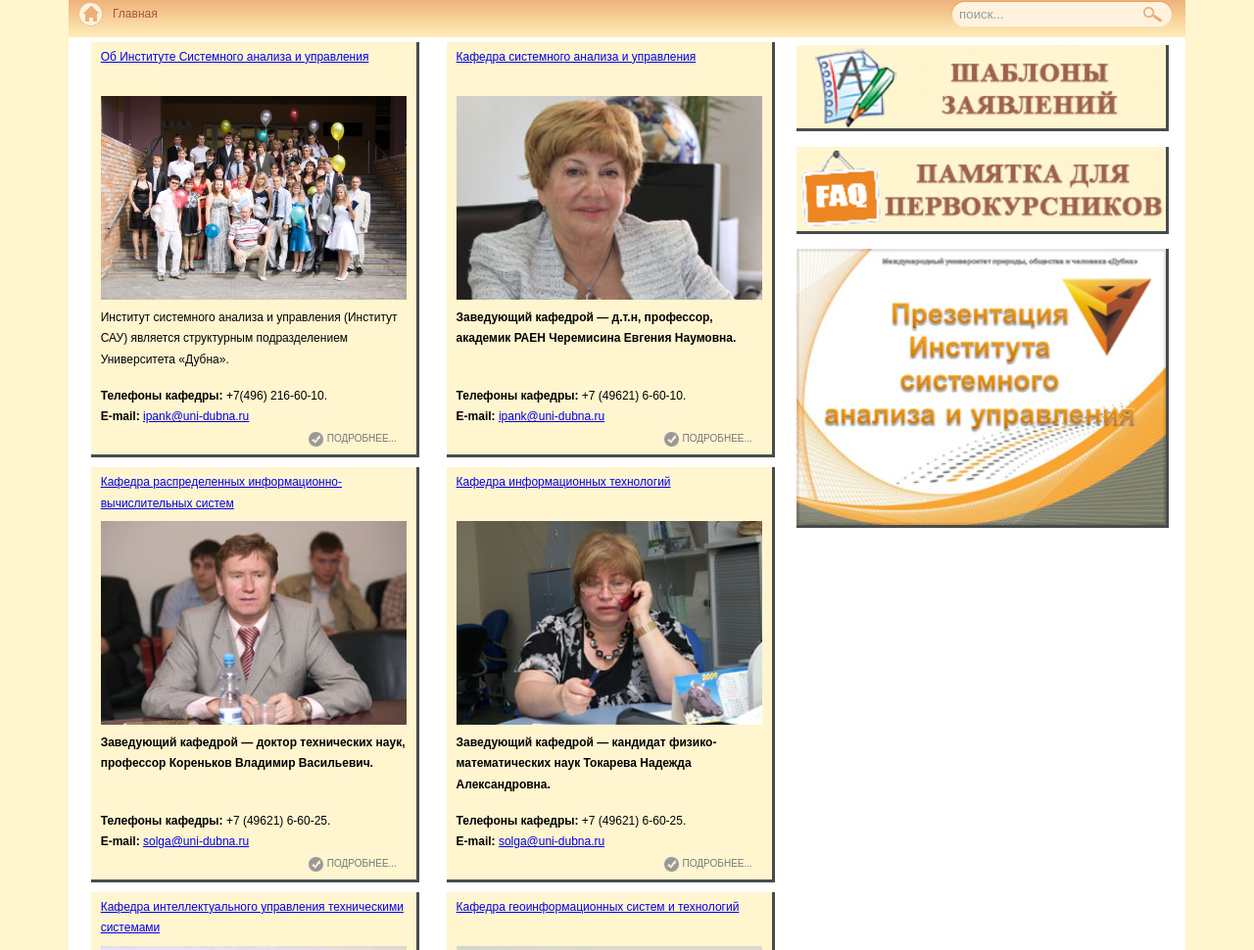
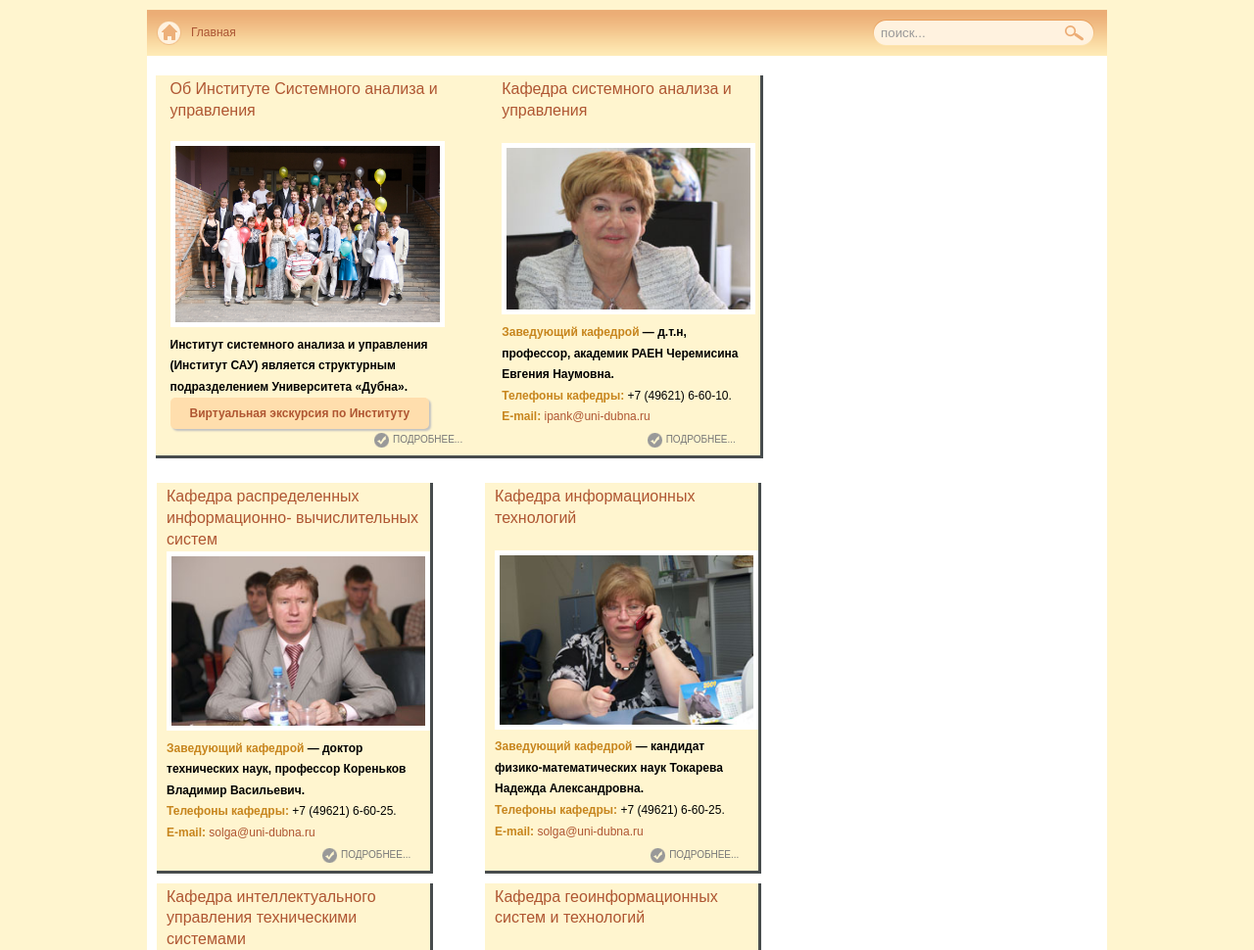
Before and after one commit to mortalshot/sau, a plain HTML site: page index.html in a window 1280 px wide. Shown: the part 682-1652 px from the top of the page at 98% size. Drawn offline with Linux system fonts and the light colour scheme.

Commit message:
Add files via upload

```diff
--- a/index.html
+++ b/index.html
@@ -32,15 +32,16 @@
 
         <div class="info ">
             <div class="gallery ">
-                <img class="gallery-image" src="images/7.jpg" alt="" />
+                <img class="gallery-image responsive" src="images/7.jpg" alt="" />
             </div>
-            <div class="news-container ">
-                <ul class="news-tabs ">
+            <div class="news-container">
+                <ul class="news-tabs">
                     <li class="news-tab">
                         Новости
                     </li>
                 </ul>
-                <ul class="news-items ">
+                <div class="dm_container">
+                    <ul class="news-items">
                         <li class="news-item">
                             <a href="">
                                 Международная IT-школа “Machine Learning, Parallel and Hybrid
@@ -69,6 +70,7 @@
                     </div>
                 </div>
             </div>
+        </div>
 
         <div class="breadcrumbs">
             <div class="pathway">
@@ -77,9 +79,7 @@
             </div>
 
             <div class="search-wrapper">
-                <input class="search-input" maxlength="20" value="поиск..."
-                    onblur="if(this.value==&#39;&#39;) this.value=&#39;поиск...&#39;;"
-                    onfocus="if(this.value==&#39;поиск...&#39;) this.value=&#39;&#39;;">
+                <input class="search-input" maxlength="20" value="поиск..." onblur="if(this.value==&#39;&#39;) this.value=&#39;поиск...&#39;;" onfocus="if(this.value==&#39;поиск...&#39;) this.value=&#39;&#39;;">
             </div>
         </div>
 
@@ -100,20 +100,14 @@
                                         Институт системного анализа и управления (Институт САУ) является структурным
                                         подразделением Университета «Дубна».
                                     </p>
+                                    <button class="excursion-btn">
+                                        <a href="">Виртуальная экскурсия по Институту</a>
+                                    </button>
                                 </div>
-                                <p><span class="profile-phone"><strong>Телефоны кафедры: </strong></span>
-                                    +7(496) 216-60-10.
-                                </p>
-                                <p>
-                                    <span class="profile-email">
-                                        <strong>E-mail: </strong><a href="#"
-                                            class="profile-email-link">ipank@uni-dubna.ru</a>
-                                    </span>
-                                </p>
+
+                            </div>
                             <div class="detail-wrapper">
-                                    <span class="detail-text"><a href="#"
-                                            class="detail-text-link">Подробнее...</a></span>
-                                </div>
+                                <span class="detail-text"><a href="#" class="detail-text-link">Подробнее...</a></span>
                             </div>
                         </div>
 
@@ -136,19 +130,17 @@
                                         </strong>
                                     </p>
                                 </div>
-                                <p><span class="profile-phone"><strong>Телефоны кафедры: </strong></span>
+                                <p><span class="profile-text"><strong>Телефоны кафедры: </strong></span>
                                     +7 (49621) 6-60-10.
                                 </p>
                                 <p>
-                                    <span class="profile-email">
-                                        <strong>E-mail: </strong><a href="#"
-                                            class="profile-email-link">ipank@uni-dubna.ru</a>
+                                    <span class="profile-text">
+                                        <strong>E-mail: </strong><a href="#" class="profile-text-link">ipank@uni-dubna.ru</a>
                                     </span>
                                 </p>
+                            </div>
                             <div class="detail-wrapper">
-                                    <span class="detail-text"><a href="#"
-                                            class="detail-text-link">Подробнее...</a></span>
-                                </div>
+                                <span class="detail-text"><a href="#" class="detail-text-link">Подробнее...</a></span>
                             </div>
                         </div>
                     </div>
@@ -175,18 +167,17 @@
                                 </p>
                             </div>
                             <p>
-                                <span class="profile-phone"><strong>Телефоны кафедры: </strong></span>
+                                <span class="profile-text"><strong>Телефоны кафедры: </strong></span>
                                 +7 (49621) 6-60-25.
                             </p>
                             <p>
-                                <span class="profile-email">
-                                    <strong>E-mail: </strong><a href="#"
-                                        class="profile-email-link">solga@uni-dubna.ru</a>
+                                <span class="profile-text">
+                                    <strong>E-mail: </strong><a href="#" class="profile-text-link">solga@uni-dubna.ru</a>
                                 </span>
                             </p>
+                        </div>
                         <div class="detail-wrapper">
                             <span class="detail-text"><a href="#" class="detail-text-link">Подробнее...</a></span>
-                            </div>
                         </div>
                     </div>
 
@@ -209,18 +200,17 @@
                                     </strong>
                                 </p>
                             </div>
-                            <p><span class="profile-phone"><strong>Телефоны кафедры: </strong></span>
+                            <p><span class="profile-text"><strong>Телефоны кафедры: </strong></span>
                                 +7 (49621) 6-60-25.
                             </p>
                             <p>
-                                <span class="profile-email">
-                                    <strong>E-mail: </strong><a href="#"
-                                        class="profile-email-link">solga@uni-dubna.ru</a>
+                                <span class="profile-text">
+                                    <strong>E-mail: </strong><a href="#" class="profile-text-link">solga@uni-dubna.ru</a>
                                 </span>
                             </p>
+                        </div>
                         <div class="detail-wrapper">
                             <span class="detail-text"><a href="#" class="detail-text-link">Подробнее...</a></span>
-                            </div>
                         </div>
                     </div>
 
@@ -245,18 +235,17 @@
                                     </strong>
                                 </p>
                             </div>
-                            <p><span class="profile-phone"><strong>Телефоны кафедры: </strong></span>
+                            <p><span class="profile-text"><strong>Телефоны кафедры: </strong></span>
                                 +7 (49621) 6-60-19.
                             </p>
                             <p>
-                                <span class="profile-email">
-                                    <strong>E-mail: </strong><a href="#"
-                                        class="profile-email-link">iuts@uni-dubna.ru</a>
+                                <span class="profile-text">
+                                    <strong>E-mail: </strong><a href="#" class="profile-text-link">iuts@uni-dubna.ru</a>
                                 </span>
                             </p>
+                        </div>
                         <div class="detail-wrapper">
                             <span class="detail-text"><a href="#" class="detail-text-link">Подробнее...</a></span>
-                            </div>
                         </div>
                     </div>
 
@@ -278,18 +267,17 @@
                                     </strong>
                                 </p>
                             </div>
-                            <p><span class="profile-phone"><strong>Телефоны кафедры: </strong></span>
+                            <p><span class="profile-text"><strong>Телефоны кафедры: </strong></span>
                                 +7 (49621)-6-61-09.
                             </p>
                             <p>
-                                <span class="profile-email">
-                                    <strong>E-mail: </strong><a href="#"
-                                        class="profile-email-link">shamef-kate@uni-dubna.ru</a>
+                                <span class="profile-text">
+                                    <strong>E-mail: </strong><a href="#" class="profile-text-link">shamef-kate@uni-dubna.ru</a>
                                 </span>
                             </p>
+                        </div>
                         <div class="detail-wrapper">
                             <span class="detail-text"><a href="#" class="detail-text-link">Подробнее...</a></span>
-                            </div>
                         </div>
                     </div>
 
@@ -311,18 +299,17 @@
                                     </strong>
                                 </p>
                             </div>
-                            <p><span class="profile-phone"><strong>Телефоны кафедры: </strong></span>
+                            <p><span class="profile-text"><strong>Телефоны кафедры: </strong></span>
                                 +7 (49621) 6-60-64.
                             </p>
                             <p>
-                                <span class="profile-email">
-                                    <strong>E-mail: </strong><a href="#"
-                                        class="profile-email-link">econom@uni-dubna.ru</a>
+                                <span class="profile-text">
+                                    <strong>E-mail: </strong><a href="#" class="profile-text-link">econom@uni-dubna.ru</a>
                                 </span>
                             </p>
+                        </div>
                         <div class="detail-wrapper">
                             <span class="detail-text"><a href="#" class="detail-text-link">Подробнее...</a></span>
-                            </div>
                         </div>
                     </div>
 
@@ -352,6 +339,7 @@
                 © 2009-2019 Сайт Института Системного анализа и управления. Все права защищены.
             </div>
         </div>
+    </div>
 </body>
 
 </html>
--- a/style.css
+++ b/style.css
@@ -11,7 +11,9 @@ body {
 }
 
 .wrapper {
+    width: 100%;
     margin: 0 auto;
+    padding: 0 10px;
 }
 
 header {
@@ -25,6 +27,7 @@ header {
 .menu {
     display: flex;
     margin-bottom: 20px;
+    display: none;
 }
 
 .menu-items {
@@ -76,17 +79,18 @@ header {
 
 .info {
     display: flex;
-    flex-direction: row;
+    flex-direction: column;
     align-content: center;
     justify-content: space-between;
-    /* width: 100%; */
     margin-bottom: 20px;
+    min-height: 362px;
 }
 
 .gallery {
     display: flex;
+    justify-content: center;
+    align-items: center;
     flex-direction: column;
-    width: 65%;
     background: #fdbf84;
     padding: 10px 10px 0px 10px;
 }
@@ -98,7 +102,7 @@ header {
 .news-container {
     display: flex;
     flex-direction: column;
-    width: 32%;
+    background: #fff;
 }
 
 .news-tabs {
@@ -204,14 +208,16 @@ header {
 
 .layout-wrapper {
     display: flex;
-    flex-direction: row;
+    flex-direction: column;
+    background: #fff;
 }
 
 .layout-wrapper-left {
     display: flex;
     flex-direction: column;
-    width: 75%;
+    align-items: center;
     background: #fff;
+    padding: 20px 10px;
 }
 
 .main-profiles-layout-wrapper {
@@ -219,40 +225,82 @@ header {
     flex-direction: column;
     justify-content: center;
     width: 100%;
+    border-bottom: 3px solid #474c4d;
+    border-right: 3px solid #474c4d;
 }
 
 .main-profiles-wrapper {
     display: flex;
-    flex-direction: row;
-    justify-content: space-evenly;
-    width: 100%;
+    flex-direction: column;
+}
+
+.main-profiles-wrapper .profile {
+    padding: 5px 15px;
+    margin: 0;
+    border: none;
 }
 
 .not-main-profiles-wrapper {
     display: flex;
-    flex-direction: row;
     flex-wrap: wrap;
-    justify-content: space-evenly;
+    justify-content: space-between;
     width: 100%;
+    padding-top: 20px;
 }
 
 .profile {
     display: flex;
     flex-direction: column;
-    width: 42%;
+    justify-content: space-between;
     background: #fff5cf;
-    padding: 5px 10px 5px 10px;
-    margin: 5px;
+    padding: 5px 10px;
+    margin: 5px 0;
     border-right: 3px solid #474c4d;
     border-bottom: 3px solid #474c4d;
+
+}
+
+.profile-image {
+    border: 5px solid #fff;
+    max-width: 270px;
+}
+
+.profile a {
+    text-decoration: none;
+    color: #af5632;
 }
 
 .profile-title {
-    min-height: 50px;
+    text-align: center;
 }
 
-.profile-body-text {
-    min-height: 80px;
+.profile-title a {
+    font-size: 16px;
+    line-height: normal;
+}
+
+.profile-body {
+    text-align: center;
+}
+
+.profile-body-text p {
+    font-weight: bold;
+}
+
+.excursion-btn {
+    border: none;
+    border-radius: 5px;
+    background-color: #ffdead;
+    padding: 9px 20px;
+    font-size: 12px;
+    text-align: center;
+    font-weight: bold;
+    box-shadow: 2px 2px 2px #c2c2c2;
+    white-space: nowrap;
+}
+
+.profile-text {
+    color: #c7851d;
 }
 
 .profile-phone {
@@ -264,24 +312,20 @@ header {
 }
 
 .layout-wrapper-right {
+    padding: 20px 10px;
     display: flex;
-    flex-direction: column;
-    width: 40%;
+    justify-content: space-between;
+    flex-wrap: wrap;
     background: #fff;
 }
 
 .template,
 .faq,
 .presentation {
-    padding: 8px 20px 0 0;
-}
-
-.template-image,
-.faq-image,
-.presentation-image {
     background: #fff5cf;
     border-right: 3px solid #474c4d;
     border-bottom: 3px solid #474c4d;
+    margin-bottom: 10px;
 }
 
 .detail-wrapper {
@@ -317,7 +361,6 @@ header {
 .footer {
     display: flex;
     flex-direction: column;
-    width: 980px;
 }
 
 .footer-go-top {
@@ -357,6 +400,8 @@ header {
         max-width: 540px;
     }
 
+
+
 }
 
 @media (min-width: 768px) {
@@ -364,6 +409,33 @@ header {
         max-width: 720px;
     }
 
+    .main-profiles-wrapper {
+        flex-direction: row;
+    }
+
+    .main-profiles-wrapper .profile {
+        max-width: 50%;
+    }
+
+    .not-main-profiles-wrapper .profile {
+        width: 42%;
+    }
+
+    .gallery {
+        width: 65%;
+    }
+
+    .news-container {
+        width: 320px
+    }
+
+    .info {
+        flex-direction: row;
+    }
+
+    .profile-title {
+        min-height: 62px;
+    }
 }
 
 @media (min-width: 992px) {
@@ -371,11 +443,32 @@ header {
         max-width: 960px;
     }
 
+    .layout-wrapper {
+        flex-direction: row;
+    }
+
+    .layout-wrapper-left {
+        width: 63%;
+    }
+
+    .layout-wrapper-right {
+        flex-direction: column;
+        justify-content: end;
+    }
+
+    .profile-body,
+    .profile-title {
+        text-align: inherit;
+    }
+
+    .menu {
+        display: block;
+    }
 }
 
 @media (min-width: 1200px) {
     .wrapper {
-        max-width: 1140px;
+        max-width: 980px;
     }
 
 }
```
Lines whose indentation alone changed are shown as unchanged.
